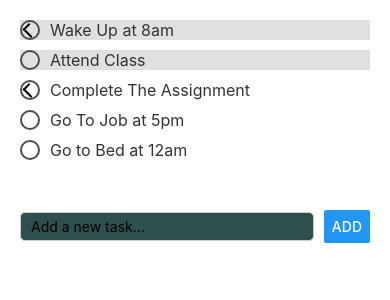
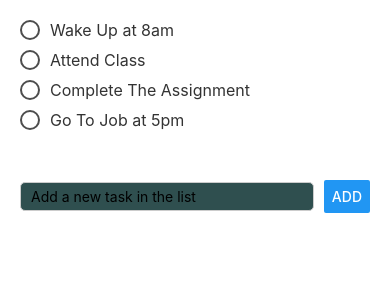
Before and after one commit to MeetGodad/MeetToDoListProject, a React Native app: screen / in a window 390 px wide. Shown: the top 300 px of the page. Built offline with nearby package versions, Linux system fonts and the light colour scheme.

Commit message:
Lab3Pused

```diff
--- a/App.jsx
+++ b/App.jsx
@@ -1,18 +1,21 @@
-/**
- * My To Do List App
- *
- * @format
- */
 
 import React from 'react';
 import { SafeAreaView } from 'react-native';
 import ToDoList from './components/ToDoList';
 import ToDoForm from './components/ToDoForm';
+import useState from 'react';
 
 function App() {
+  const [tasks , setTasks] = React.useState([
+     'Wake Up at 8am',
+     'Attend Class',
+     'Complete The Assignment',
+     'Go To Job at 5pm',
+  ]);
+
   return (
     <SafeAreaView>
-      <ToDoList />
+      <ToDoList tasks={tasks} />
       <ToDoForm />
     </SafeAreaView>
   );
--- a/components/ToDoForm.jsx
+++ b/components/ToDoForm.jsx
@@ -1,6 +1,8 @@
 import React from 'react';
 import {
+    SafeAreaView,
     StyleSheet,
+    Pressable,
     View,
     Text,
     ScrollView,
@@ -14,7 +16,7 @@ import {
             <View style={styles.form}>
                 <TextInput
                 style={styles.input}
-                placeholder="Add a new task..."
+                placeholder="Add a new task in the list"
                 />
                 <Button title="Add" />
             </View>
--- a/components/ToDoList.jsx
+++ b/components/ToDoList.jsx
@@ -10,48 +10,20 @@ import {
     Button
   } from 'react-native';
 
-  export default function ToDoList(props) {
+  export default function ToDoList({ tasks }) {
     return (
-    <>
       <ScrollView>
         <View style={styles.container}>
-        <Pressable>
-          <View style={[styles.taskContainer, styles.completed]}>
-            <View style={styles.circle}>
-              <View style={styles.checkmark} />
-            </View>
-            <Text style={styles.taskText}>Wake Up at 8am</Text>
+          {tasks.map((task, index) => (
+            <Pressable key={index}>
+              <View style={[styles.taskContainer, styles.incompleteTask]}>
+                <View style={styles.circle} />
+                <Text style={styles.taskText}>{task}</Text>
               </View>
             </Pressable>
-        <Pressable>
-          <View style={[styles.taskContainer , styles.completed]}>
-            <View style={styles.circle} />
-            <Text style={styles.taskText}>Attend Class</Text>
-          </View>
-        </Pressable>
-        <Pressable>
-          <View style={[styles.taskContainer]}>
-            <View style={styles.circle}>
-              <View style={styles.checkmark} />
-            </View>
-            <Text style={styles.taskText}>Complete The Assignment</Text>
-          </View>
-        </Pressable>
-        <Pressable>
-          <View style={[styles.taskContainer]}>
-            <View style={styles.circle} />
-            <Text style={styles.taskText}>Go To Job at 5pm</Text>
-          </View>
-        </Pressable>
-        <Pressable>
-          <View style={[styles.taskContainer]}>
-            <View style={styles.circle} />
-            <Text style={styles.taskText}>Go to Bed at 12am</Text>
-          </View>
-        </Pressable>
+          ))}
         </View>
       </ScrollView>
-    </>
     );
   }
 
@@ -72,9 +44,6 @@ const styles = StyleSheet.create({
     borderBottomWidth: 1,
     borderColor: '#ccc',
     backgroundColor: '#f8f8f8',
-  },
-  completed: {
-    backgroundColor: '#e0e0e0',
   },
   taskText: {
     fontSize: 16,
```
Lines whose indentation alone changed are shown as unchanged.
